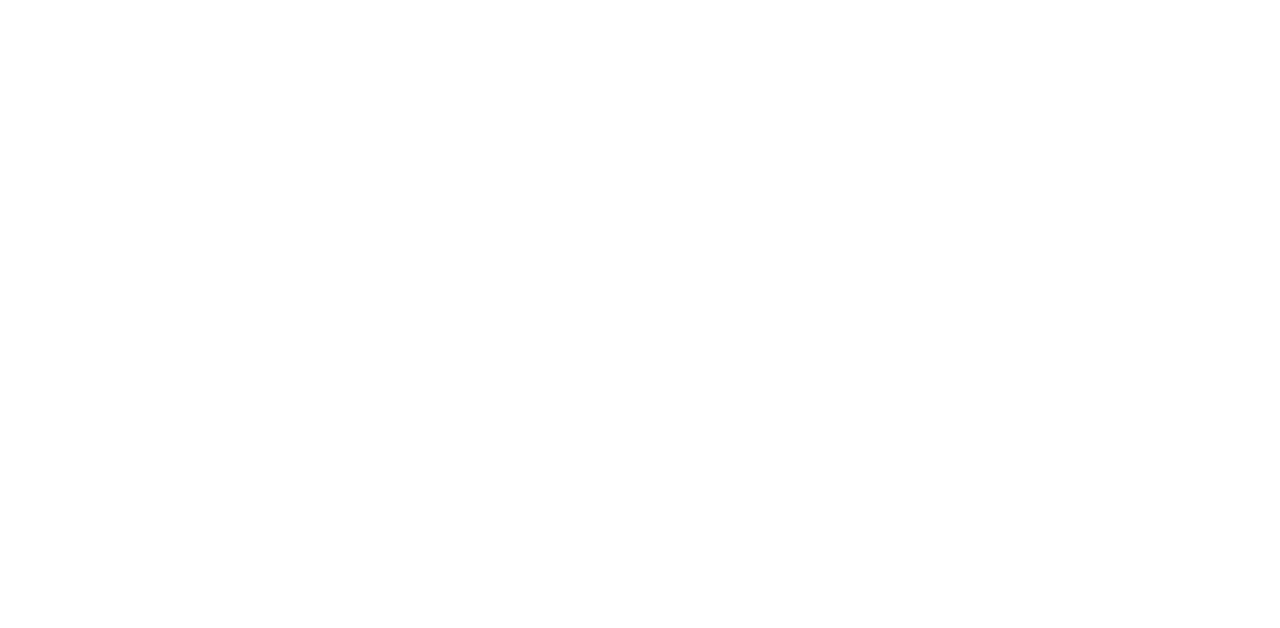
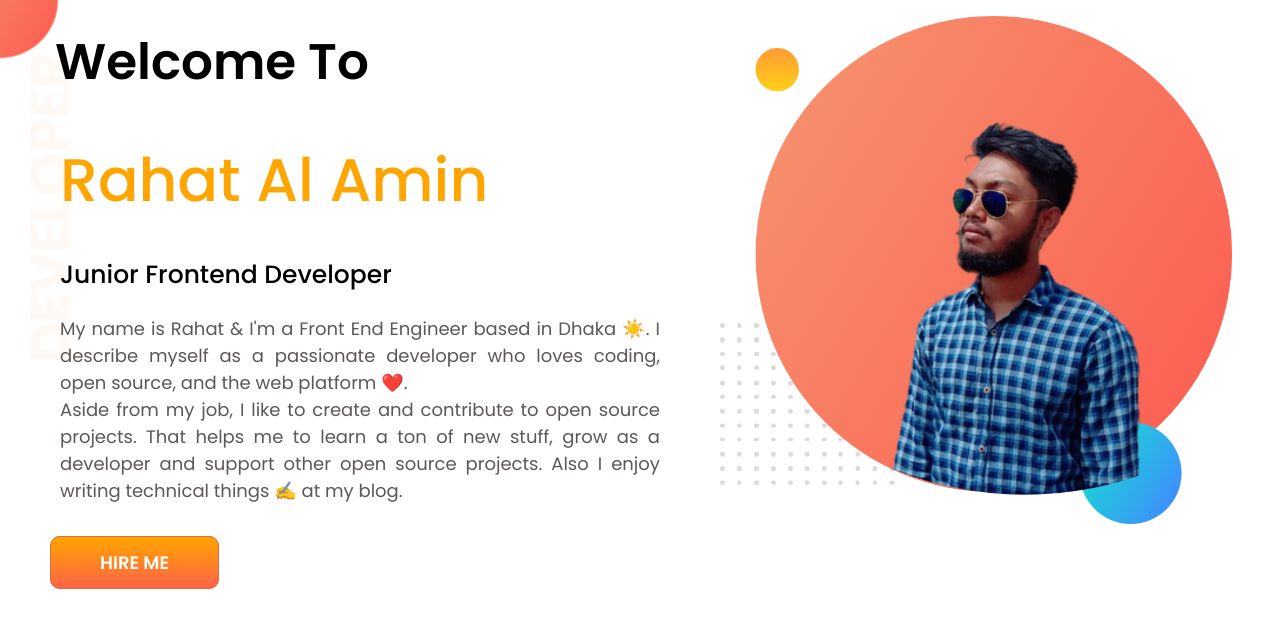
Before and after one commit to Rahat33/developer-portfolio, a plain HTML site: page index.html in a window 1280 px wide. Drawn offline with Linux system fonts and the light colour scheme.

Commit message:
first section with banner

```diff
--- a/index.html
+++ b/index.html
@@ -1,5 +1,6 @@
 <!DOCTYPE html>
 <html lang="en">
+
 <head>
     <meta charset="UTF-8">
     <meta http-equiv="X-UA-Compatible" content="IE=edge">
@@ -7,7 +8,34 @@
     <title>Rahat's Portfolio</title>
     <link rel="stylesheet" href="style.css">
 </head>
+
 <body>
+    <section class="top-banner">
+        <div class="width">
+            <h1>Welcome To</h1>
+            <h1><span class="dev-name">Rahat Al Amin</span></h1>
 
+            <h2>
+                Junior Frontend Developer
+            </h2>
+
+            <p>
+                My name is Rahat & I'm a Front End Engineer based in Dhaka ☀️. I describe myself as a passionate
+                developer who loves coding, open source, and the web platform ❤️.
+                <br>
+                Aside from my job, I like to create and contribute to open source projects. That helps me to learn a
+                ton of new stuff, grow as a developer and support other open source projects. Also I enjoy writing
+                technical things ✍️ at my blog.
+            </p>
+            <br>
+            <a href="https://github.com/Rahat33" target="_blank" class="btn">Hire Me</a>
+        </div>
+
+        <div class="width">
+            <img src="images/my-bg.png" alt="Rahat's Image" class="image-size">
+        </div>
+
+    </section>
 </body>
+
 </html>
--- a/style.css
+++ b/style.css
@@ -0,0 +1,68 @@
+@import url('https://fonts.googleapis.com/css2?family=Poppins:wght@100;200;300;400;500;600;700;800;900&display=swap');
+
+body {
+    margin: 0;
+    width: 100%;
+    font-family: 'Poppins';
+}
+
+section {
+    display: flex;
+}
+
+.top-banner {
+    background-image: url(images/top-banner.png);
+    background-repeat: no-repeat;
+}
+
+div .width {
+    width: 50%;
+}
+
+div img{
+    width: 40vw;
+    padding-right: 3em;
+    padding-top: 1em;
+}
+
+h1 {
+    font-size: 50px;
+    margin: 15px;
+    font-weight: 600;
+    padding: 10px 40px;
+}
+
+h2 {
+    font-size: 25px;
+    margin-left: 20px;
+    font-weight: 500;
+    padding: 0 40px;
+}
+
+p {
+    font-size: 18px;
+    color: rgb(93, 87, 87);
+    margin: 20px;
+    padding: 0 40px;
+    text-align: justify;
+}
+
+ a {
+    border: 1px solid rgb(223, 109, 68);
+    margin: 5px 50px;
+    padding: 13px 49px;
+    color: white;
+    font-size: 18px;
+    font-weight: 600;
+    text-transform: uppercase;
+    background-image: linear-gradient(orange, tomato);
+    border-radius: 10px;
+    text-decoration: none;
+}
+
+.dev-name {
+    color: orange;
+    font-weight: 500;
+    font-size: 1.2em;
+    padding-left: 5px;
+}
```
